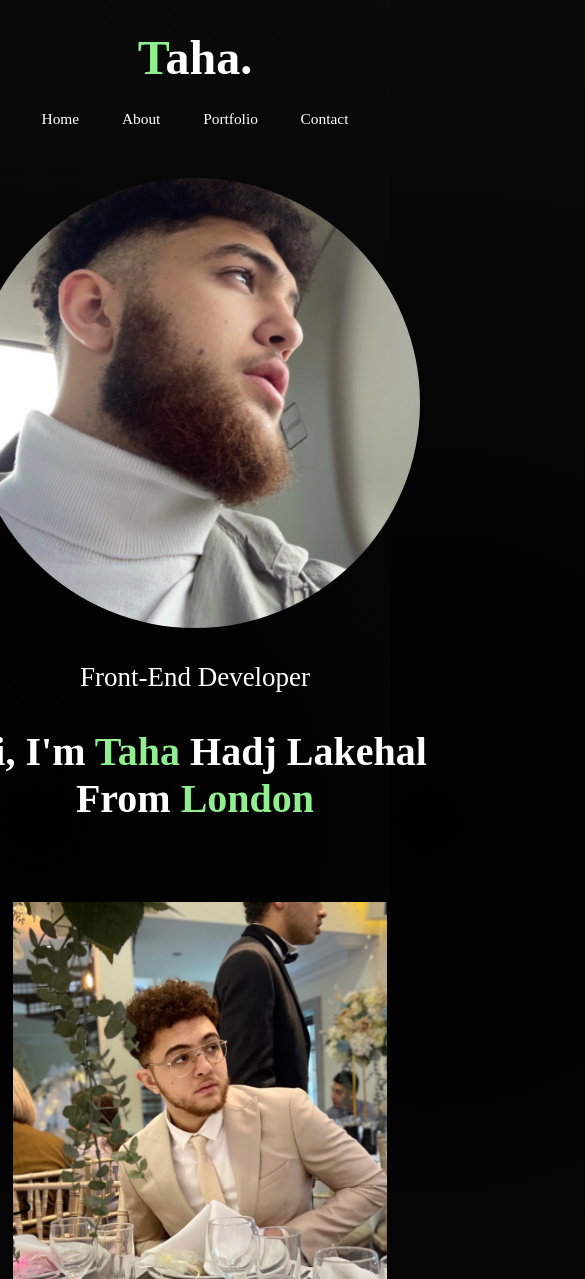
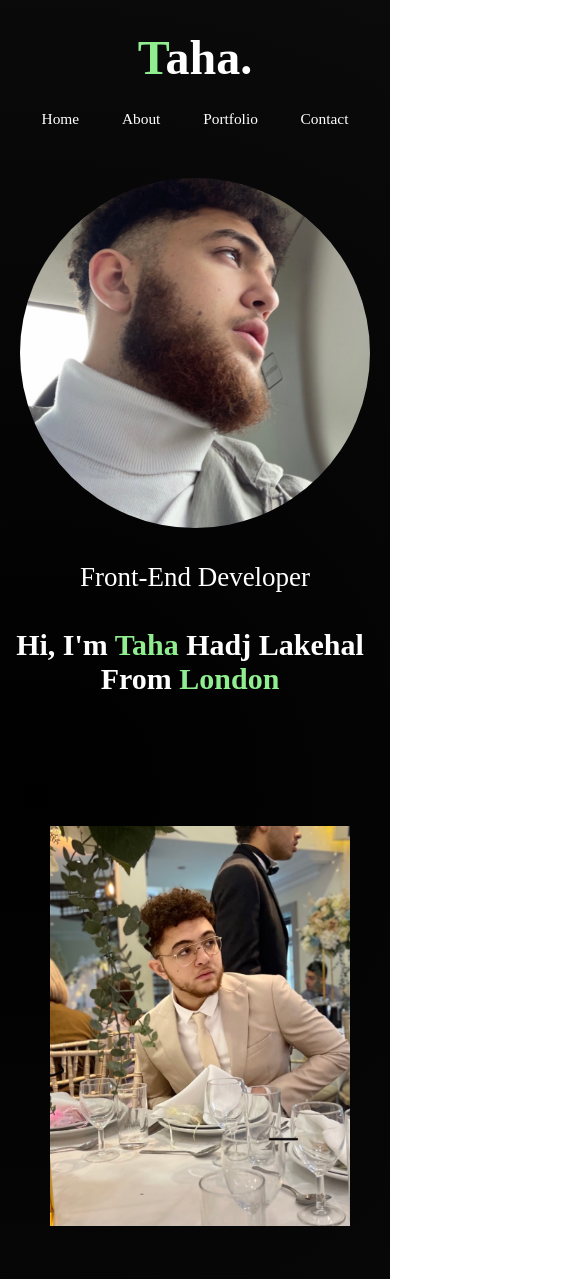
Before and after one commit to Lecheeky/my-portfolio, a plain HTML site: page index.html in a window 390 px wide. Shown: the top 1279 px of the page, 585 px wide, since content can reach past the window. Drawn offline with Linux system fonts and the light colour scheme.

Commit message:
fixing build issue

```diff
--- a/index.html
+++ b/index.html
@@ -2,7 +2,7 @@
 <html lang="en">
 <head>
     <meta charset="UTF-8">
-    <meta name="viewport" content="width=device-width, initial-scale=1.0">
+    <meta name="viewport" content="width=device-width, initial-scale=1" />
     <link rel="stylesheet" href="style.css" />
     <title>Personal Portfolio - Taha Hadj Lakehal</title>
     <link rel="stylesheet" href="style.css">
--- a/style.css
+++ b/style.css
@@ -341,6 +341,13 @@ form .btn2{
         margin-top: -0px;
         font-size: 18px;
     }
+    .introduction-text-container{
+        padding-right: 0;
+        margin-left: -100px;
+    }
+    .introduction-text{
+        font-size: 30px;
+    }
 }
 
 @media screen and (max-width: 600px){
@@ -348,17 +355,39 @@ form .btn2{
         font-size: 11px;
     }
     .pfp-1{
-        height: 450px;
-        width: 450px;
+        height: 350px;
+        width: 350px;
+    }
+    .job-title{
+        margin-left: 150px;
+        width: 300px;
     }
     .about-me-title{
         font-size: 60px;
         margin-top: 10px;
     }
+    .about-col-1{
+        padding-right: 0px;
+        padding-left: 0px;
+        margin-right: 30px;
+    }
+    .pfp-2{
+        width: 300px;
+    }
     .about-me-text{
         margin-top: -0px;
         font-size: 16px;
-        width: 400px;
+        width: 350px;
         line-height: 25px;
     }
+
+    .introduction-text{
+        margin-left: 120px;
+        font-size: 30px;
+        width: 350px;
+    }
+    .introduction-text-container{
+        width: 300px;
+        margin-left: -480px;
+    }
 }
```
